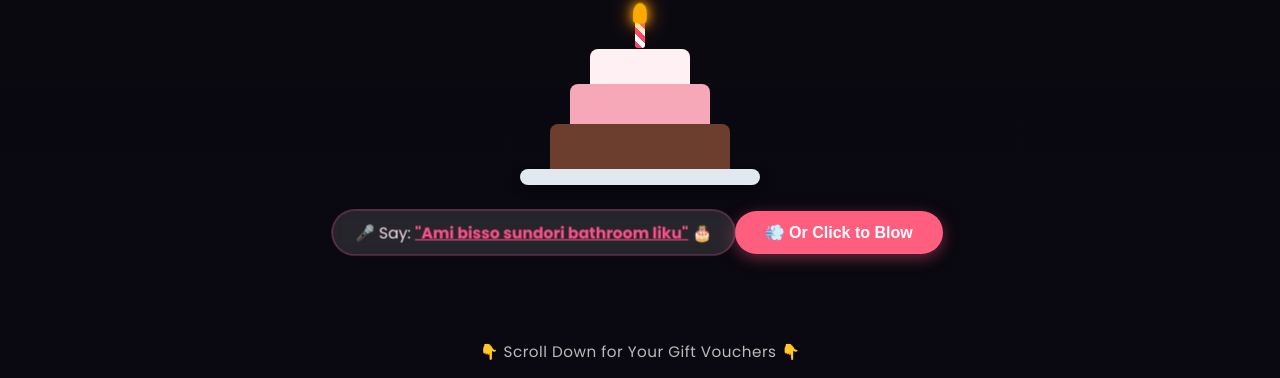
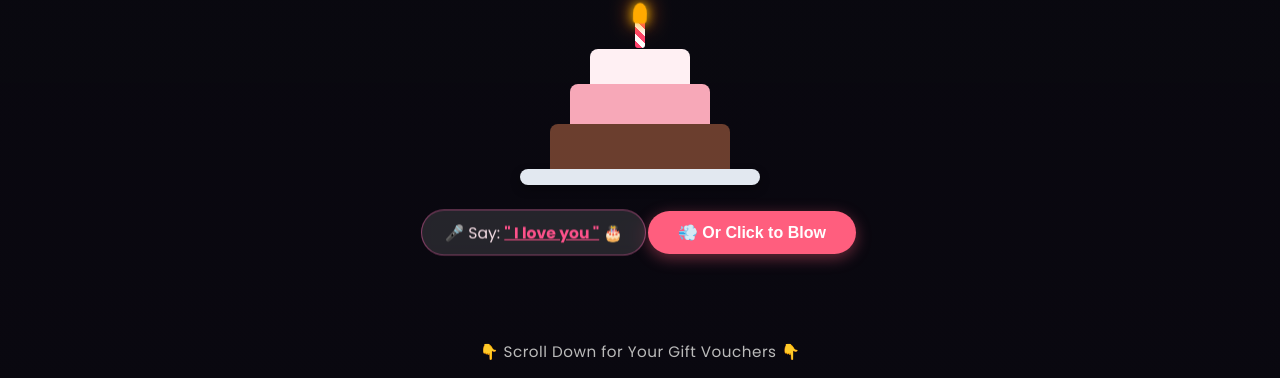
Before and after one commit to rakesh562004-bot/birthday26, a plain HTML site: page index.html in a window 1280 px wide. Both pictures are taken after a click on the button "Open Your Surprise ➔". Shown: the part 131-509 px from the top of the page. Drawn offline with Linux system fonts and the light colour scheme.

Commit message:
Fix HTML encoding issues in index.html

```diff
--- a/index.html
+++ b/index.html
@@ -76,7 +76,7 @@
 
         <!-- Voice Recognition Status Prompt -->
         <div id="voice-hint" class="voice-hint">
-          🎤 Say: <span class="highlight-word">"Ami bisso sundori bathroom liku"</span> 🎂
+          🎤 Say: <span class="highlight-word">" I love you "</span> 🎂
         </div>
 
         <button id="blow-btn" class="blow-btn">💨 Or Click to Blow</button>
```
